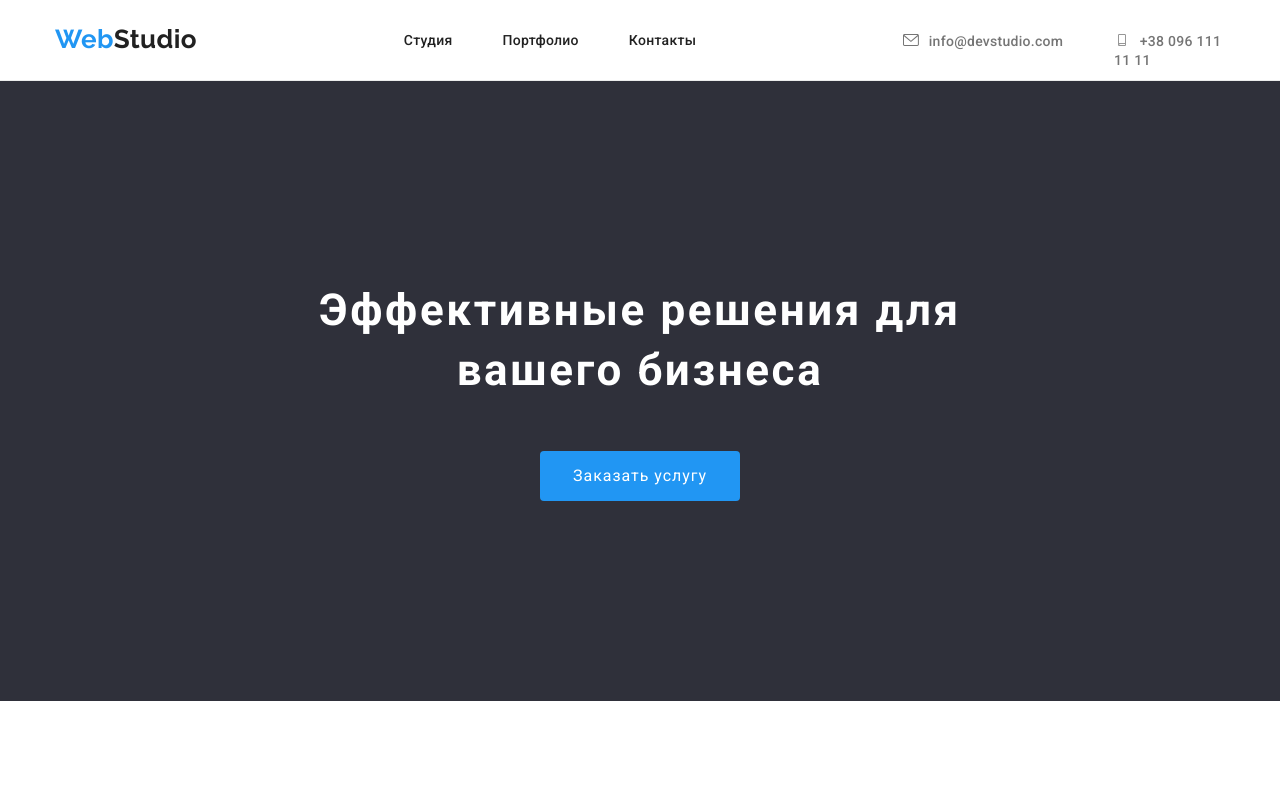
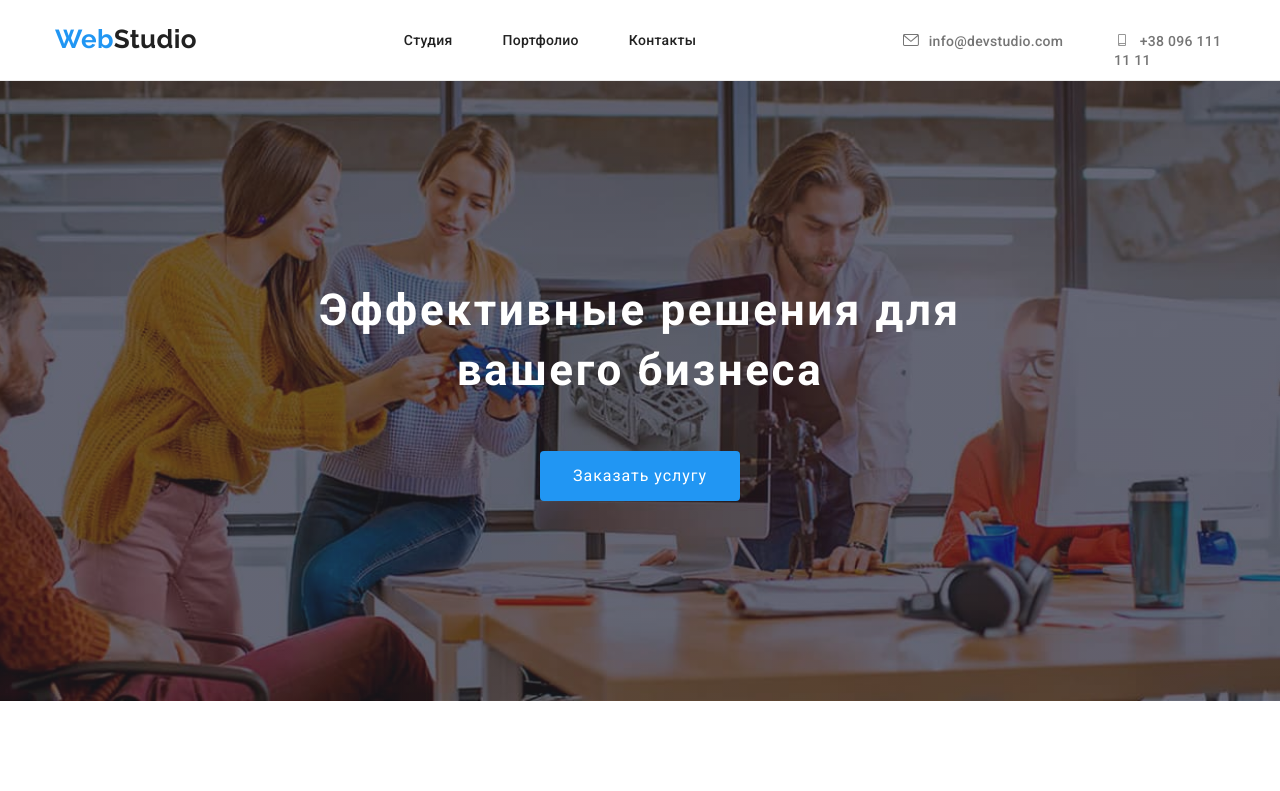
Before and after one commit to ihorlihus/goit-markup-hw-04, a plain HTML site: page index.html in a window 1280 px wide. Shown: the top 791 px of the page. Drawn offline with nearby package versions, Linux system fonts and the light colour scheme; the site is published under a folder, as on GitHub Pages, so addresses that start at the root find nothing; files whose address does not match are found by name.

Commit message:
Update styles.css

```diff
--- a/css/styles.css
+++ b/css/styles.css
@@ -164,7 +164,7 @@ img {
   max-width: 1600px;
   background: var(--secondary-bg-color);
   background-image: linear-gradient(to right, rgba(47, 48, 58, 0.4), rgba(47, 48, 58, 0.4)),
-    url(/images/images/Img\ BG\ header.jpg);
+    url(./images/images/Img\ BG\ header.jpg);
   margin-left: auto;
   margin-right: auto;
   background-repeat: no-repeat;
```
